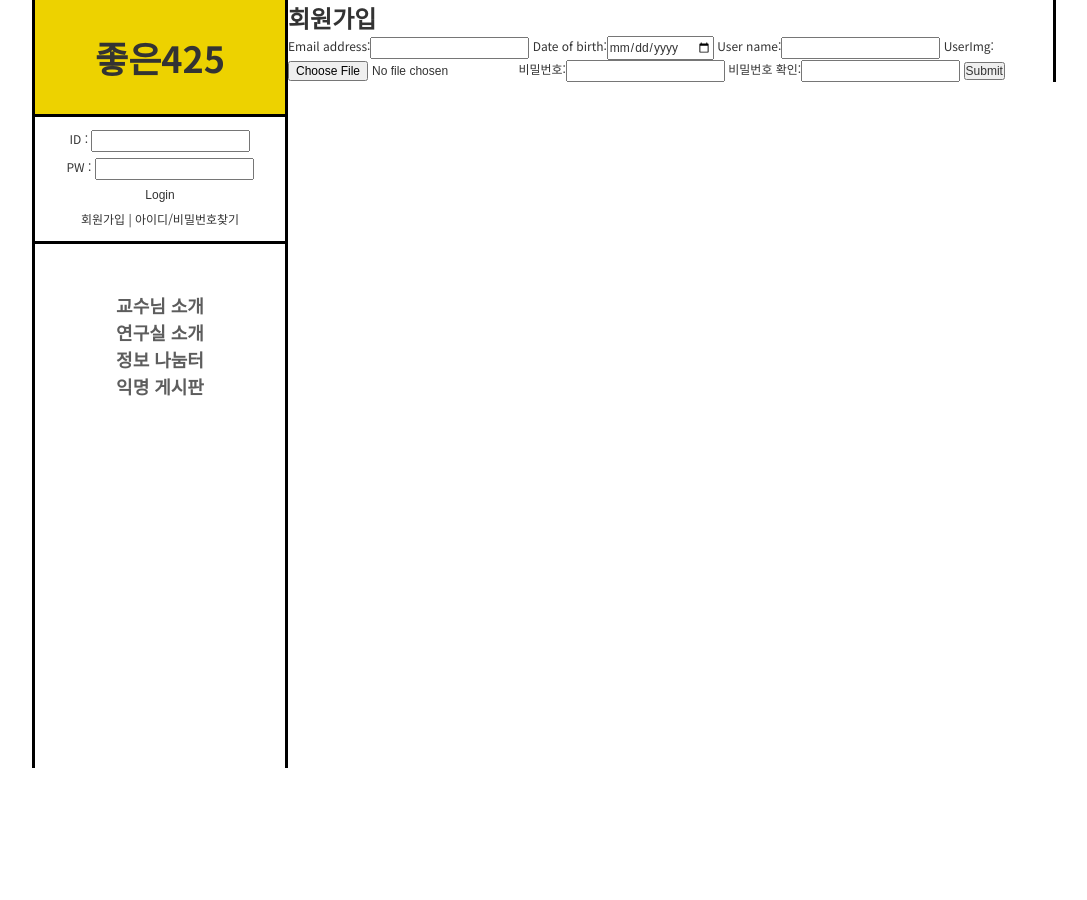
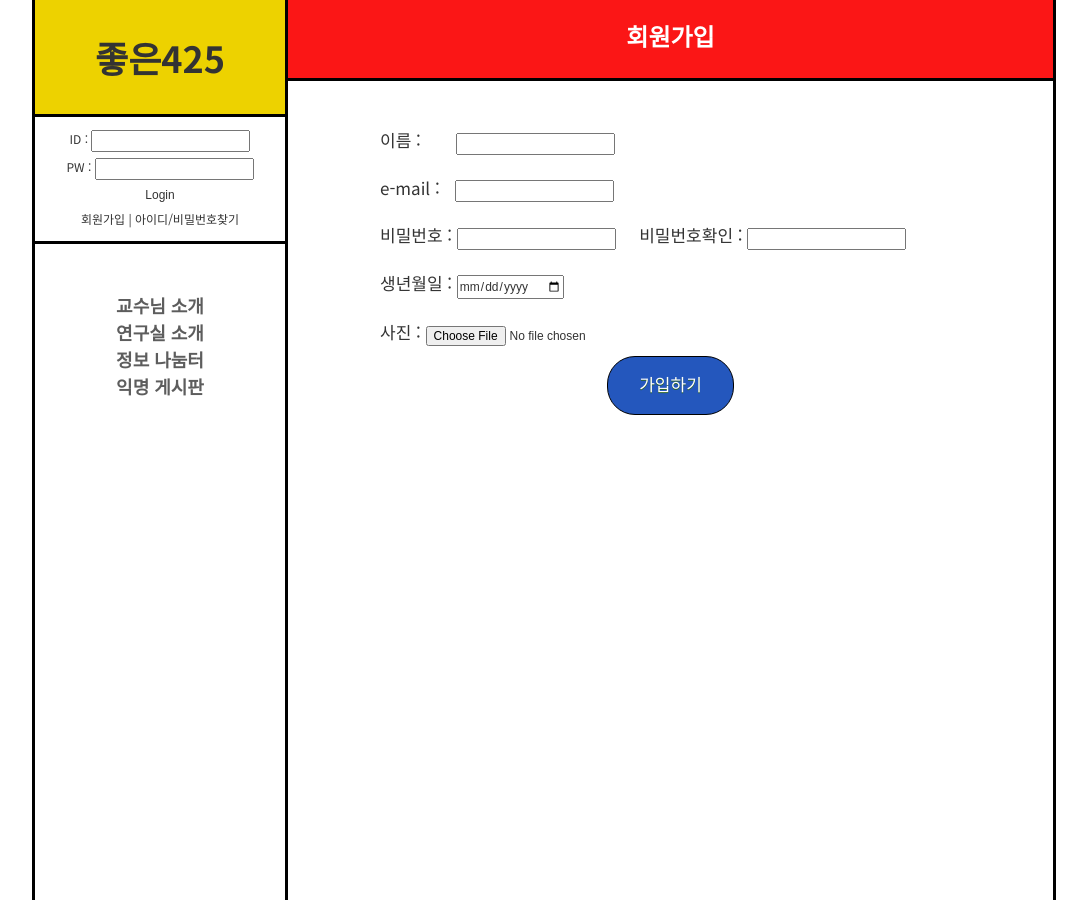
Before and after one commit to leeikjeun/islab-web-project, a Django app: page /signup/ in a window 1280 px wide. Shown: the whole page, without its empty margins (96-1183 px from the left). Before the commit the page ends 768 px from the top, so only its background shows below. Run offline with Django 3.2, Linux system fonts and the light colour scheme.

Commit message:
sign up form edit

```diff
--- a/conf/mainWeb/static/css/base.css
+++ b/conf/mainWeb/static/css/base.css
@@ -85,7 +85,7 @@ table {
 /* base */
 #wrap {
     width: 1024px;
-    height: 768px;
+    height: 900px; /*원래는 768px*/
     margin: 0 auto;
 }
 
@@ -100,9 +100,10 @@ aside {
 #content{
   float: right;
   width: 75%;
-  height:;
+  height: 100%;
   border-right: 3px solid #000;
 }
+
 aside::after {
     content: '';
     display: block;
--- a/conf/mainWeb/templates/mainWeb/kind_of_sign/sign_up.html
+++ b/conf/mainWeb/templates/mainWeb/kind_of_sign/sign_up.html
@@ -1,22 +1,125 @@
 {% extends 'mainWeb/base.html' %}
 {% load staticfiles %}
 {% block head %}
+<style media="screen">
+  .title{
+    width: 100%;
+    height: 9%;
+    padding-top: 1.5rem;
+    background: #FB1616;
+    color: #fff;
+    border-bottom: 3px solid #000;
+    text-align: center;
+  }
 
+  div.sign_up_form{
+    padding-top: 3rem;
+    margin-left: 6rem;
+    margin-right: 6rem;
+  }
+
+  div.sign_up_form > div{
+    padding-bottom: 10px;
+    padding-top: 10px;
+    padding-left: 20px;
+  }
+
+  div.name{
+  }
+
+  span.name{
+    padding-right: 30px;
+    font-size: 17px;
+  }
+
+  span.email{
+    padding-right: 11px;
+    font-size: 17px;
+  }
+  span.pw{
+    padding-right: 0px;
+    font-size: 17px;
+  }
+
+  span.pw2{
+    font-size: 17px;
+    padding-left: 20px;
+  }
+
+  span.birth{
+    padding-right: 0px;
+    font-size: 17px;
+  }
+  span.user_img{
+    padding-right: 0px;
+    font-size: 17px;
+  }
+
+  div.signup{
+    text-align: center;
+    border-color: white;
+  }
+
+  button.signup {
+  	background-color:#2457BD;
+  	-moz-border-radius:28px;
+  	-webkit-border-radius:28px;
+  	border-radius:28px;
+  	border:1px solid black;
+  	display:inline-block;
+  	cursor:pointer;
+  	color:#ffffff;
+  	font-family:Arial;
+  	font-size:17px;
+  	padding:16px 31px;
+  	text-decoration:none;
+  	text-shadow:0px 1px 0px #2f6627;
+  }
+
+  button.signup:hover {
+  	background-color:#3232FF;
+  }
+  button.signup:active {
+  	position:relative;
+  	top:1px;
+  }
+
+
+
+</style>
 
 {% endblock %}
 
 
 {% block content %}
-<h1>
+<h1 class="title">
   회원가입
 </h1>
 
 <form action="{% url 'signup' %}" method="post" enctype="multipart/form-data">
     {% csrf_token %}
+    <div class="sign_up_form">
+      <div class="name">
+        <span class="name">이름 : </span>{{form.user_name}}
+      </div>
+      <div class="email">
+        <span class="email">e-mail : </span>{{form.email}}
+      </div>
+      <div class="pw">
+        <span class="pw">비밀번호 : </span>{{form.password1}}
+        <span class="pw2">비밀번호확인 : </span>{{form.password2}}
+      </div>
+      <div class="birth">
+        <span class="birth">생년월일 : </span>{{form.date_of_birth}}
+      </div>
+      <div class="user_img">
+        <span class="user_img">사진 : </span>{{form.userImg}}
+      </div>
+    </div>
+    <!-- 'email', 'date_of_birth','user_name','userImg', 'password1', 'password2' label -->
 
-    {{form}}
-
-    <input type="submit" value="Submit" />
-</form>
+    <div class="signup">
+      <button class="signup" type="submit" name="button">가입하기</button>
+    </div></form>
 
 {% endblock %}
```
Also changed, not shown: conf/media/test/11/09/이고인.jpg (added).
